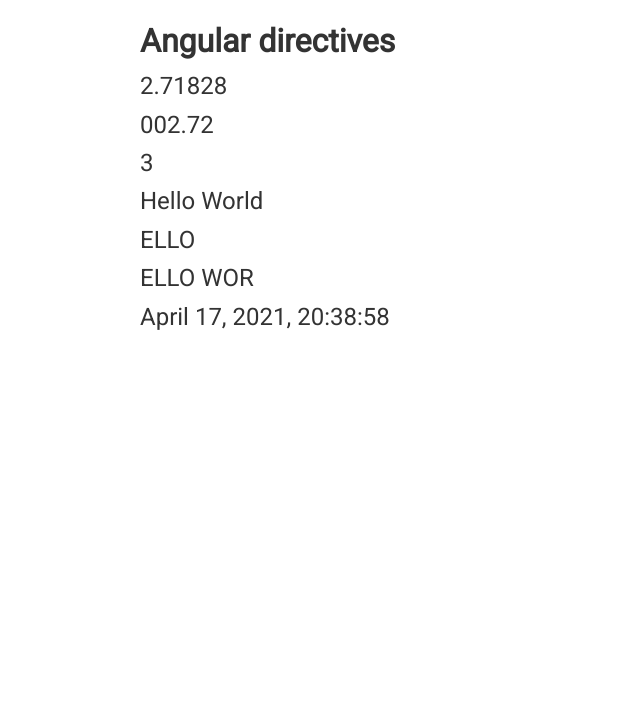
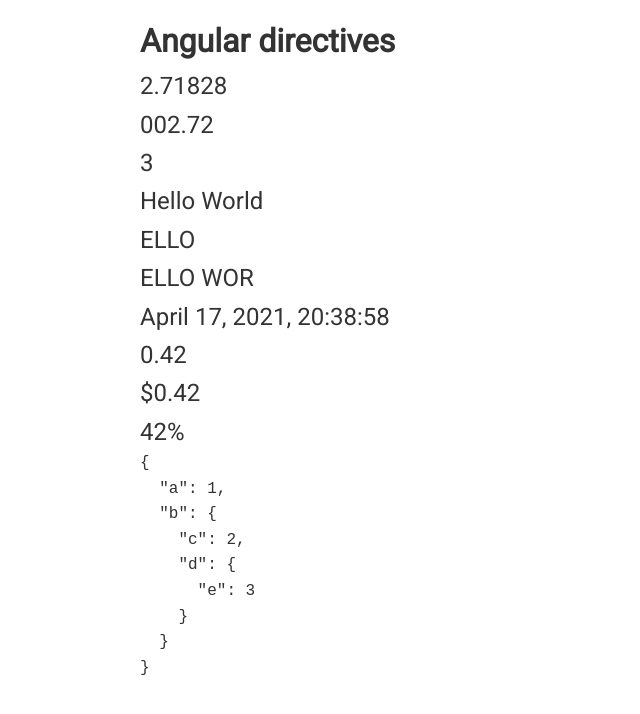
Before and after one commit to evgen904/Angular-Lesson, an Angular app: page / in a window 1280 px wide. Shown: the top 714 px of the page, without its empty margins (0-640 px from the left). Built offline with nearby package versions, Linux system fonts and the light colour scheme.

Commit message:
Еще пайпы

```diff
--- a/src/app/app.component.html
+++ b/src/app/app.component.html
@@ -87,5 +87,10 @@
     {{ date | date: 'MMMM dd, yyy, HH:mm:ss' }}
   </p>
 
+  <p>{{ float }}</p>
+  <p>{{ float | currency }}</p>
+  <p>{{ float | percent:'2.0-0' }}</p>
+
+  <pre>{{ obj | json }}</pre>
 
 </div>
--- a/src/app/app.component.ts
+++ b/src/app/app.component.ts
@@ -13,6 +13,18 @@
 
   date: Date = new Date()
 
+  float: number = 0.42
+
+  obj = {
+    a: 1,
+    b: {
+      c: 2,
+      d: {
+        e: 3
+      }
+    }
+  }
+
   ngOnInit(): void {
 
   }
```
